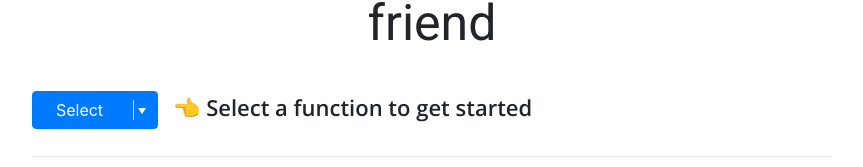
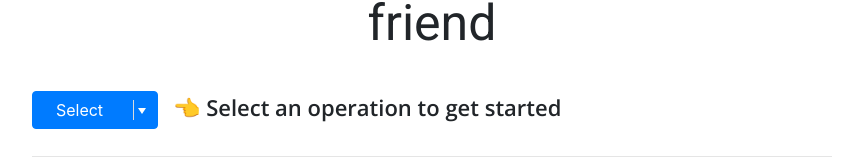
Before and after one commit to Racso-3141/Assembly-Encoder, a React (Create React App) app: page / in a window 1280 px wide. Shown: the part 267-434 px from the top of the page, without its empty margins (208-1071 px from the left). Built offline with nearby package versions, Linux system fonts and the light colour scheme.

Commit message:
README updated; hint changed

```diff
--- a/src/App.js
+++ b/src/App.js
@@ -61,7 +61,6 @@ class App extends React.Component {
       title = (
         <div>
           <h1 id = 'main'>Welcome to Assembly Encoder! My friend</h1>
-          {/* <p id = 'instruct'>👇 Select an function to get started</p> */}
         </div>
       );
     }
@@ -156,7 +155,7 @@ class App extends React.Component {
             </Dropdown.Menu>
           </Dropdown>
           {this.state.default &&
-          <p id = 'instruct'>👈 Select a function to get started</p>}
+          <p id = 'instruct'>👈 Select an operation to get started</p>}
           {ui}
         </div>
         <hr width="800" align="left"/>
```
Also changed, not shown: 1 other file (tests, documents, lock files or other folders).
